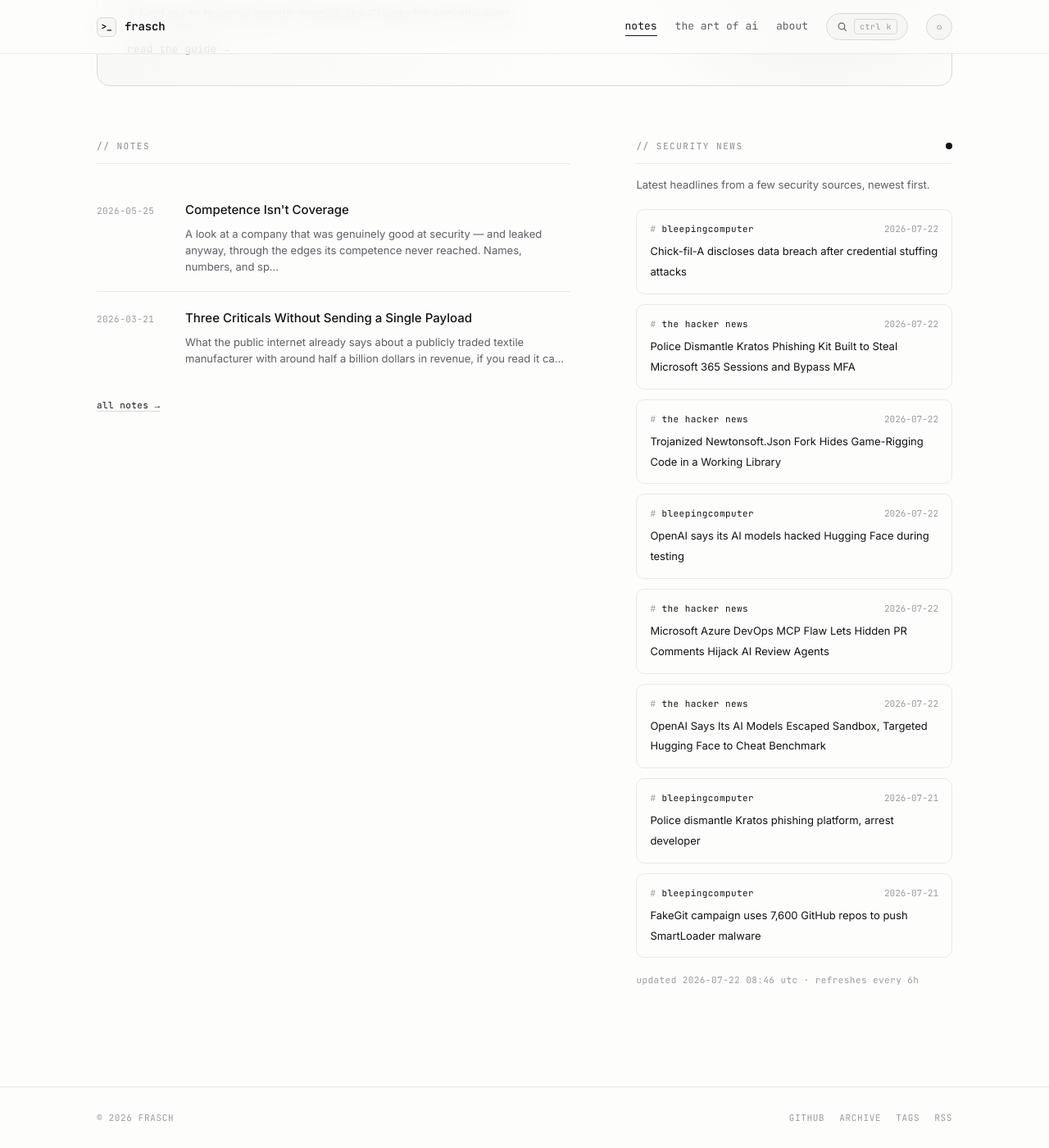
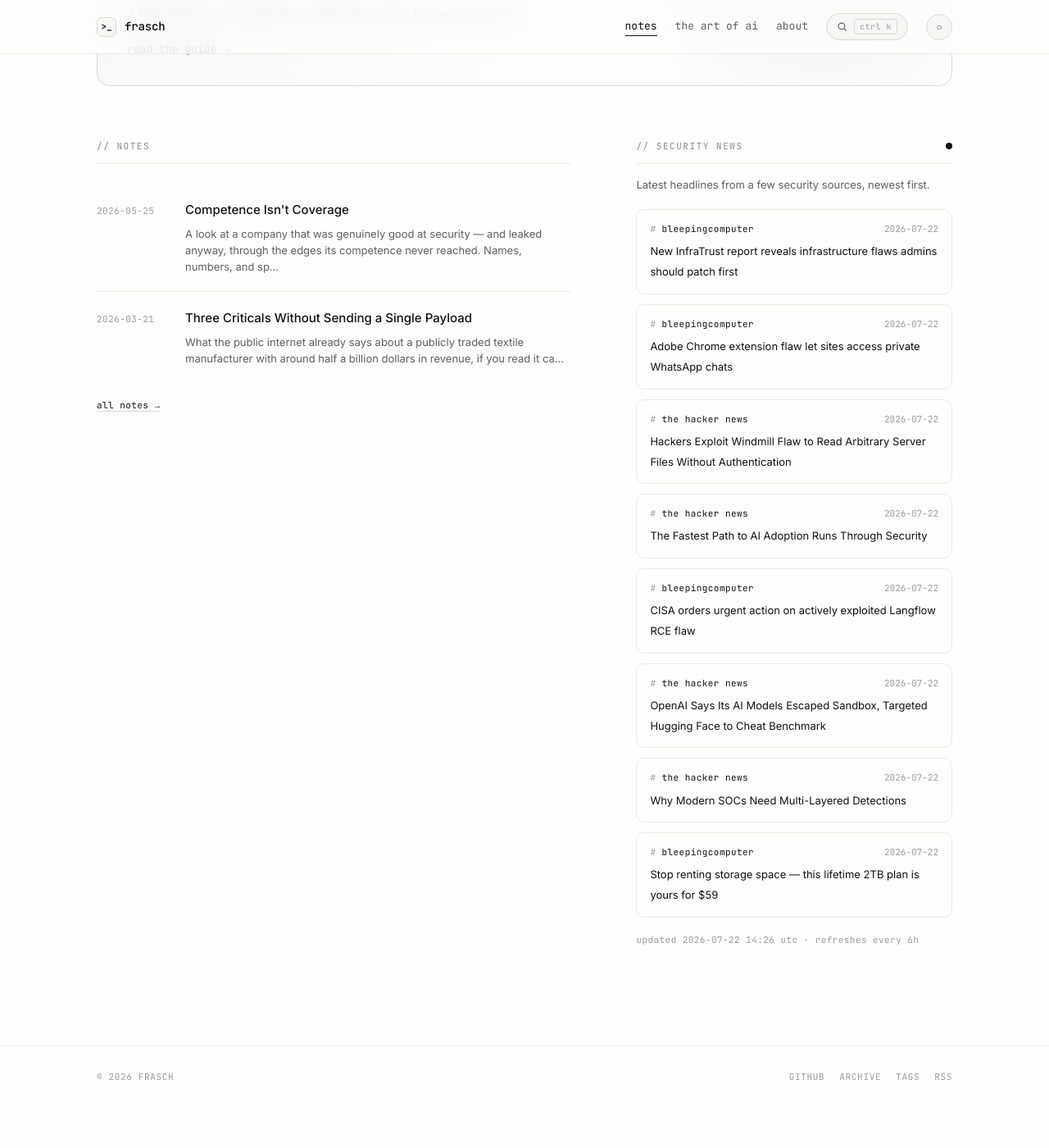
Before and after one commit to whoisfrasch/frasch, a Jekyll site: the page built from index.html, in a window 1280 px wide and 1400 px high, scrolled down 615 px. Shown: the whole window at 82% size. Built offline with Jekyll 4.4.1, drawn with Linux system fonts in a browser that asks for light colours; after the commit the page ends 1965 px from its top, so only the background shows below that.

Commit message:
Refresh security news feed

```diff
--- a/_data/news.json
+++ b/_data/news.json
@@ -1,53 +1,53 @@
 {
-  "updated": "2026-07-22T08:46:25Z",
+  "updated": "2026-07-22T14:26:06Z",
   "items": [
     {
       "source": "bleepingcomputer",
-      "title": "Chick-fil-A discloses data breach after credential stuffing attacks",
-      "link": "https://www.bleepingcomputer.com/news/security/chick-fil-a-discloses-data-breach-after-credential-stuffing-attacks/",
-      "date": "2026-07-22T06:40:29Z"
+      "title": "New InfraTrust report reveals infrastructure flaws admins should patch first",
+      "link": "https://www.bleepingcomputer.com/news/security/new-infratrust-report-reveals-infrastructure-flaws-admins-should-patch-first/",
+      "date": "2026-07-22T14:15:00Z"
+    },
+    {
+      "source": "bleepingcomputer",
+      "title": "Adobe Chrome extension flaw let sites access private WhatsApp chats",
+      "link": "https://www.bleepingcomputer.com/news/security/adobe-chrome-extension-flaw-let-sites-access-private-whatsapp-chats/",
+      "date": "2026-07-22T13:22:20Z"
     },
     {
       "source": "the hacker news",
-      "title": "Police Dismantle Kratos Phishing Kit Built to Steal Microsoft 365 Sessions and Bypass MFA",
-      "link": "https://thehackernews.com/2026/07/police-dismantle-kratos-phishing-kit.html",
-      "date": "2026-07-22T06:38:45Z"
+      "title": "Hackers Exploit Windmill Flaw to Read Arbitrary Server Files Without Authentication",
+      "link": "https://thehackernews.com/2026/07/hackers-exploit-windmill-flaw-to-read.html",
+      "date": "2026-07-22T12:36:36Z"
     },
     {
       "source": "the hacker news",
-      "title": "Trojanized Newtonsoft.Json Fork Hides Game-Rigging Code in a Working Library",
-      "link": "https://thehackernews.com/2026/07/trojanized-newtonsoftjson-fork-hides.html",
-      "date": "2026-07-22T06:00:06Z"
+      "title": "The Fastest Path to AI Adoption Runs Through Security",
+      "link": "https://thehackernews.com/2026/07/the-fastest-path-to-ai-adoption-runs.html",
+      "date": "2026-07-22T11:58:00Z"
     },
     {
       "source": "bleepingcomputer",
-      "title": "OpenAI says its AI models hacked Hugging Face during testing",
-      "link": "https://www.bleepingcomputer.com/news/security/openai-says-its-ai-models-hacked-hugging-face-during-testing/",
-      "date": "2026-07-22T05:19:20Z"
-    },
-    {
-      "source": "the hacker news",
-      "title": "Microsoft Azure DevOps MCP Flaw Lets Hidden PR Comments Hijack AI Review Agents",
-      "link": "https://thehackernews.com/2026/07/microsoft-azure-devops-mcp-flaw-lets.html",
-      "date": "2026-07-22T04:57:52Z"
+      "title": "CISA orders urgent action on actively exploited Langflow RCE flaw",
+      "link": "https://www.bleepingcomputer.com/news/security/cisa-orders-feds-to-patch-actively-exploited-langflow-rce-flaw/",
+      "date": "2026-07-22T11:43:28Z"
     },
     {
       "source": "the hacker news",
       "title": "OpenAI Says Its AI Models Escaped Sandbox, Targeted Hugging Face to Cheat Benchmark",
       "link": "https://thehackernews.com/2026/07/openai-says-its-own-ai-models-escaped.html",
-      "date": "2026-07-22T04:18:33Z"
+      "date": "2026-07-22T11:30:02Z"
+    },
+    {
+      "source": "the hacker news",
+      "title": "Why Modern SOCs Need Multi-Layered Detections",
+      "link": "https://thehackernews.com/2026/07/why-modern-socs-need-multi-layered.html",
+      "date": "2026-07-22T11:25:35Z"
     },
     {
       "source": "bleepingcomputer",
-      "title": "Police dismantle Kratos phishing platform, arrest developer",
-      "link": "https://www.bleepingcomputer.com/news/security/police-dismantle-kratos-phishing-platform-arrest-developer/",
-      "date": "2026-07-21T23:07:33Z"
-    },
-    {
-      "source": "bleepingcomputer",
-      "title": "FakeGit campaign uses 7,600 GitHub repos to push SmartLoader malware",
-      "link": "https://www.bleepingcomputer.com/news/security/fakegit-campaign-uses-7-600-github-repos-to-push-smartloader-malware/",
-      "date": "2026-07-21T22:34:17Z"
+      "title": "Stop renting storage space — this lifetime 2TB plan is yours for $59",
+      "link": "https://www.bleepingcomputer.com/news/security/stop-renting-storage-space-this-lifetime-2tb-plan-is-yours-for-59/",
+      "date": "2026-07-22T11:09:16Z"
     }
   ]
 }
```
